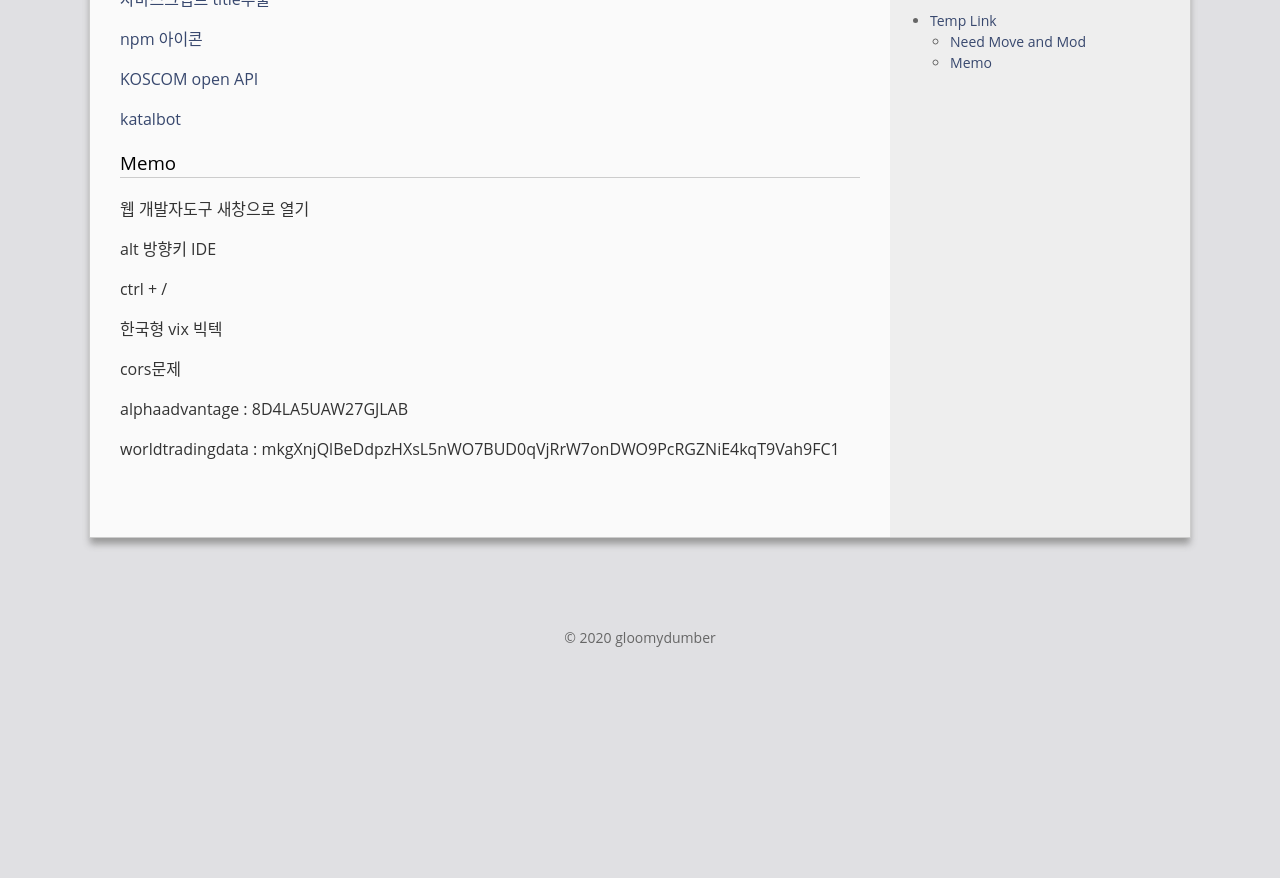
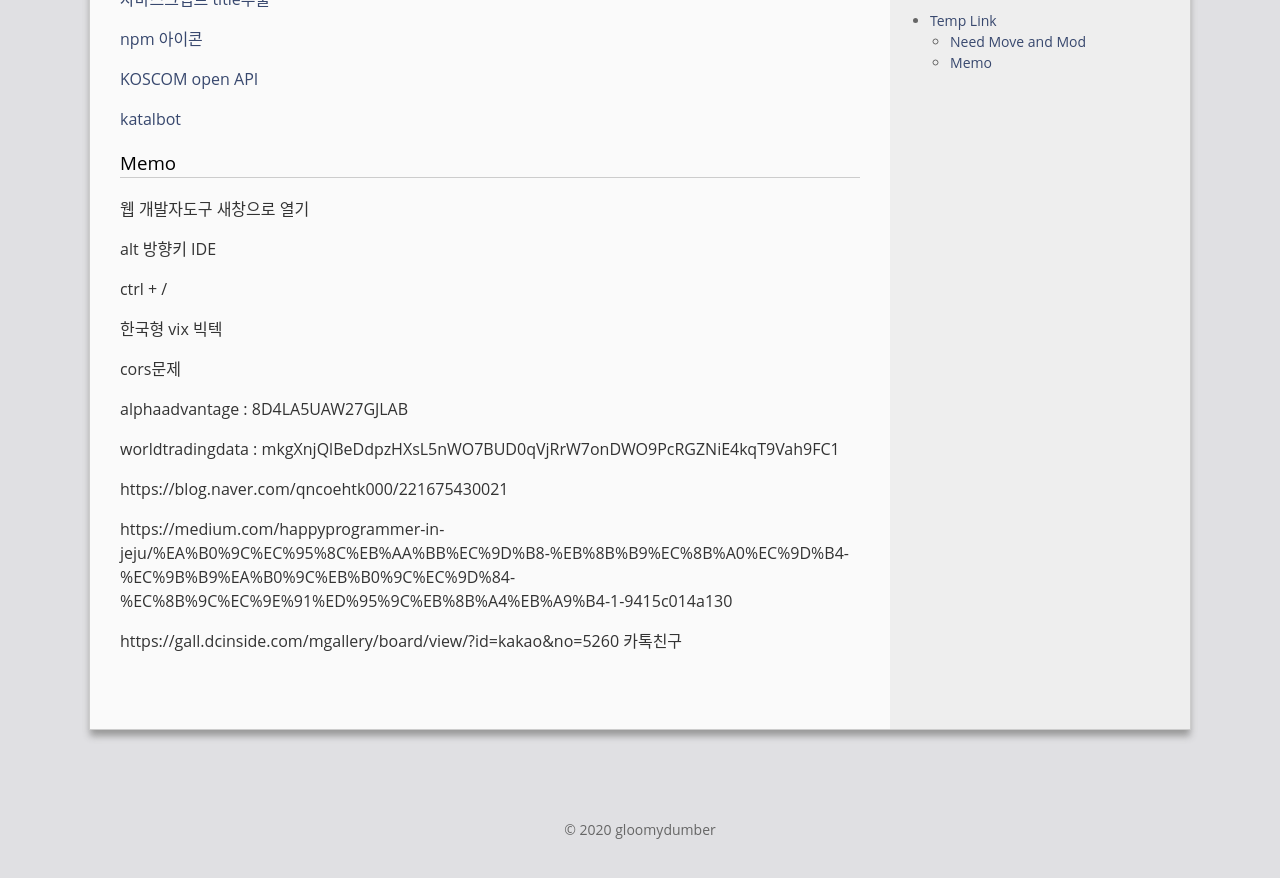
Before and after one commit to gloomydumber/copy, a Jekyll site: the page built from _posts/2020-03-01-TempLink.md, in a window 1280 px wide and 900 px high, scrolled down 1695 px. Shown: the top 878 px of the window. Built offline with Jekyll 4.4.1, drawn with Linux system fonts in a browser that asks for light colours; comment, search, counter and statistics services are not loaded; before the commit the page ends 2403 px from its top, so only the background shows below that.

Commit message:
PostModded

```diff
--- a/_posts/2020-03-01-TempLink.md
+++ b/_posts/2020-03-01-TempLink.md
@@ -101,3 +101,9 @@ cors문제
 alphaadvantage : 8D4LA5UAW27GJLAB
 
 worldtradingdata : mkgXnjQlBeDdpzHXsL5nWO7BUD0qVjRrW7onDWO9PcRGZNiE4kqT9Vah9FC1
+
+https://blog.naver.com/qncoehtk000/221675430021
+
+https://medium.com/happyprogrammer-in-jeju/%EA%B0%9C%EC%95%8C%EB%AA%BB%EC%9D%B8-%EB%8B%B9%EC%8B%A0%EC%9D%B4-%EC%9B%B9%EA%B0%9C%EB%B0%9C%EC%9D%84-%EC%8B%9C%EC%9E%91%ED%95%9C%EB%8B%A4%EB%A9%B4-1-9415c014a130
+
+https://gall.dcinside.com/mgallery/board/view/?id=kakao&no=5260 카톡친구
```
